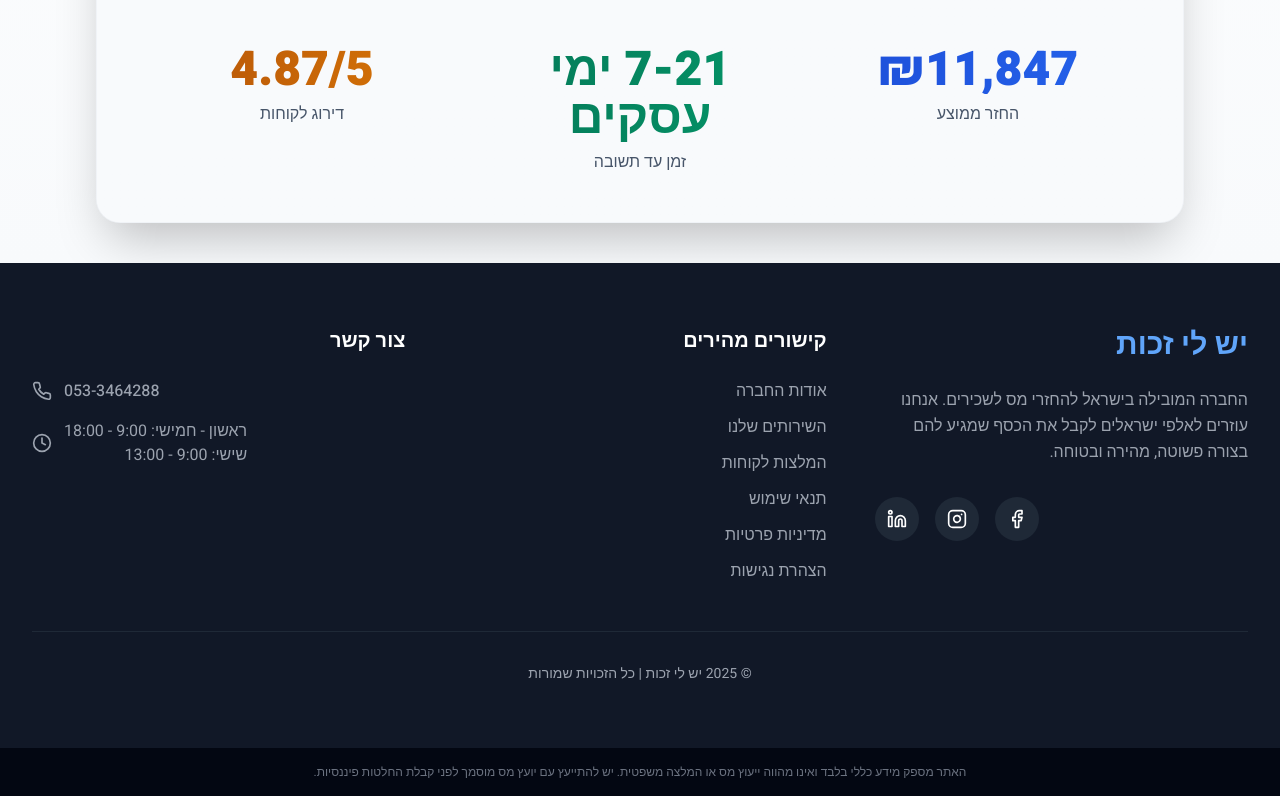
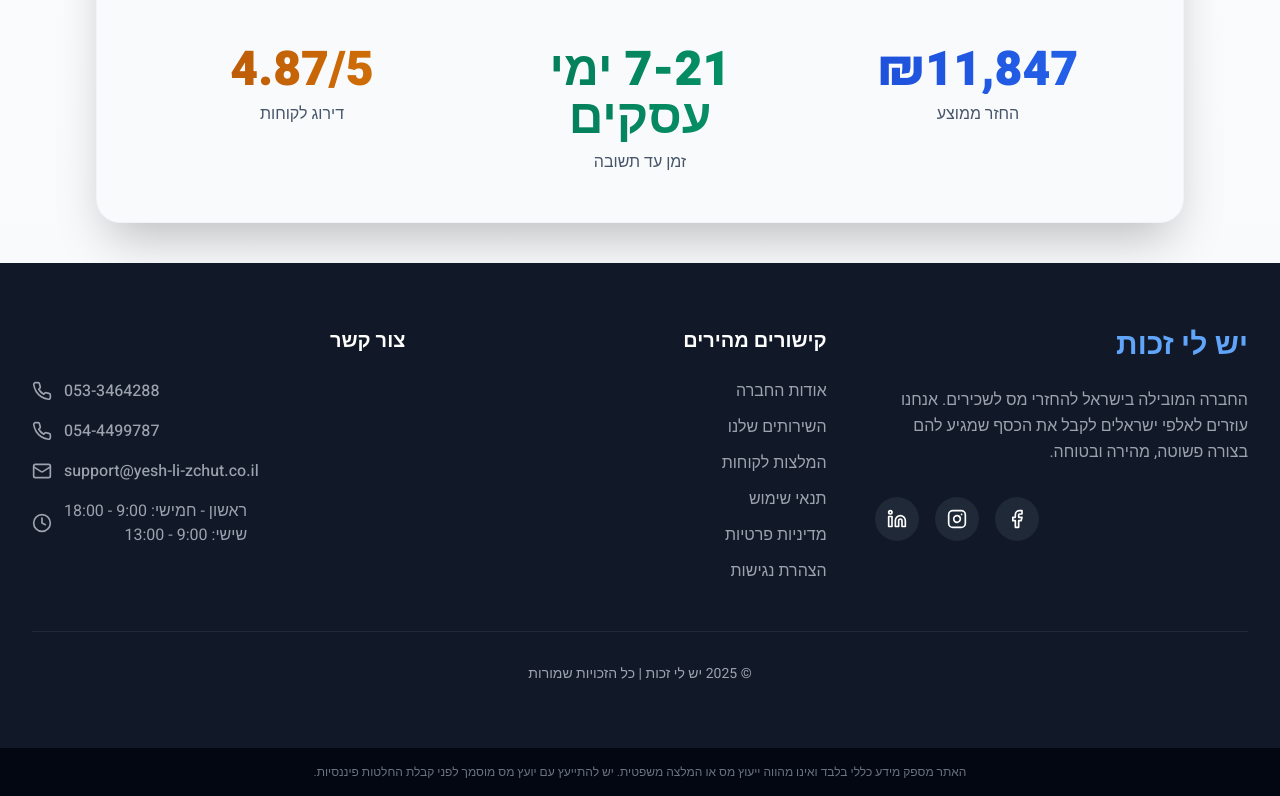
Before and after one commit to omrigalavraham/Yeshlizchut_site1.0, a React (Vite) app: page / in a window 1280 px wide. Shown: the part 5232-6028 px from the top of the page. Built offline with nearby package versions, Linux system fonts and the light colour scheme.

Commit message:
3.0
הוספת מספר פלאפון ואימייל עסקי

```diff
--- a/src/components/Footer.tsx
+++ b/src/components/Footer.tsx
@@ -1,4 +1,4 @@
-import { Phone, Clock, Facebook, Instagram, Linkedin } from 'lucide-react';
+import { Phone, Mail, Clock, Facebook, Instagram, Linkedin } from 'lucide-react';
 import { Link } from 'react-router-dom';
 
 export default function Footer() {
@@ -91,6 +91,14 @@ export default function Footer() {
                 <span className="font-medium">053-3464288</span>
                 <Phone className="w-5 h-5" />
               </a>
+              <a href="tel:054-4499787" className="flex items-center gap-3 justify-end text-gray-400 hover:text-white transition-colors">
+                <span className="font-medium">054-4499787</span>
+                <Phone className="w-5 h-5" />
+              </a>
+              <a href="mailto:support@yesh-li-zchut.co.il" className="flex items-center gap-3 justify-end text-gray-400 hover:text-white transition-colors">
+                <span className="font-medium">support@yesh-li-zchut.co.il</span>
+                <Mail className="w-5 h-5" />
+              </a>
 
               <div className="flex items-center gap-3 justify-end text-gray-400">
                 <div className="text-right">
```
